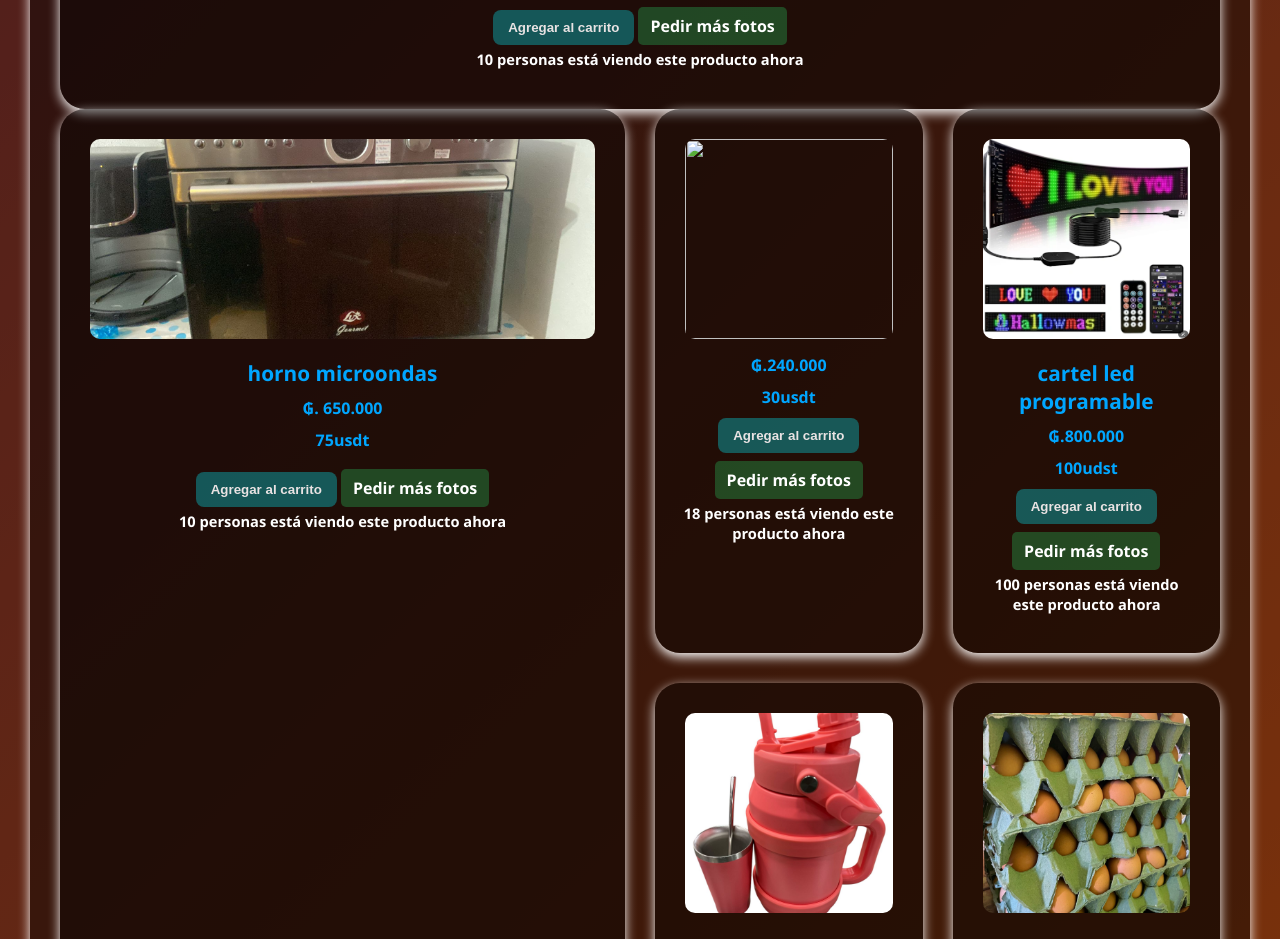
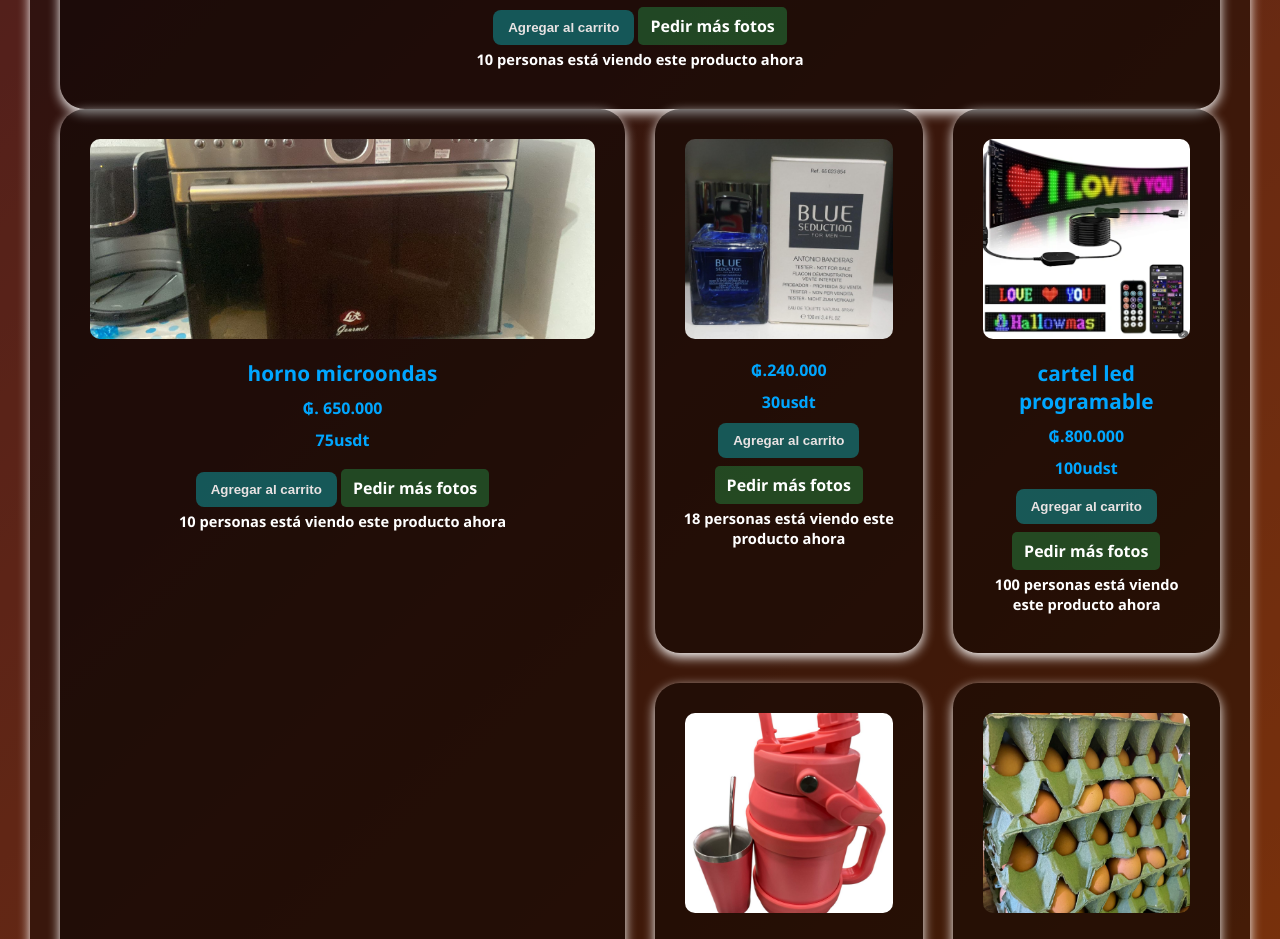
Before and after one commit to Mborexwin/teinda, a plain HTML site: page index.html in a window 1280 px wide. Shown: the part 1580-2519 px from the top of the page. Drawn offline with Linux system fonts and the light colour scheme.

Commit message:
Update index.html

```diff
--- a/index.html
+++ b/index.html
@@ -69,7 +69,7 @@ Pedir más fotos
 </div>
      <section class="products">
           <div class="product">
-            <img src="perfume antonio bandera tester" width="150"  height150="">
+            <img src="Perfume Antonio Bandera Tester Original.jpg" width="150"  height150="">
             <p>₲.240.000</p>
             <p>30usdt</p>
             <button onclick="addToCart('perfume antonio bandera tester orig)">Agregar al carrito</button>
```
